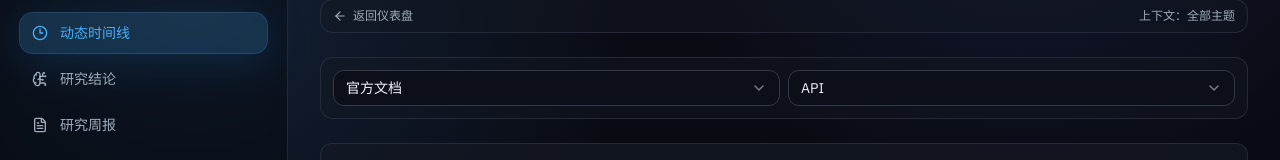
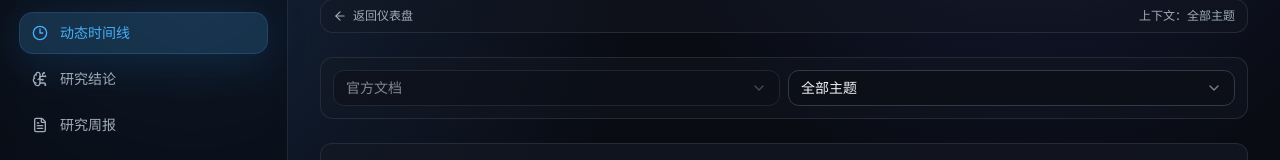
Before and after one commit to huiliuxu780/AiResearchStudio, a Next.js app: page /timeline in a window 1280 px wide. Shown: the part 187-347 px from the top of the page. Built offline with nearby package versions, Linux system fonts and the light colour scheme.

Commit message:
feat: make timeline topic filter URL-driven

```diff
--- a/src/app/(workbench)/timeline/page.tsx
+++ b/src/app/(workbench)/timeline/page.tsx
@@ -1,7 +1,7 @@
 "use client";
 
-import { useMemo } from "react";
-import { useSearchParams } from "next/navigation";
+import { useCallback, useMemo } from "react";
+import { usePathname, useRouter, useSearchParams } from "next/navigation";
 
 import { PageShell } from "@/components/layout/page-shell";
 import { ContextBackBar } from "@/components/shared/context-back-bar";
@@ -12,15 +12,37 @@ import { TimelineItemCard } from "@/components/shared/timeline-item-card";
 import { topicTypeLabelMap } from "@/lib/label-maps";
 import { getTimelineQuery, resolveSelectedId } from "@/lib/workbench-query";
 import { getWorkbenchRepository } from "@/repositories";
+import type { TopicType } from "@/types/enums";
 
 export default function TimelinePage() {
   const searchParams = useSearchParams();
+  const pathname = usePathname();
+  const router = useRouter();
   const query = getTimelineQuery(searchParams);
   const topic = query.topic;
   const itemId = query.item_id;
   const repository = getWorkbenchRepository();
   const timeline = repository.getTimeline(query);
   const state = timeline.scenario;
+
+  const handleTopicChange = useCallback(
+    (nextTopic?: TopicType) => {
+      const next = new URLSearchParams(searchParams.toString());
+
+      if (nextTopic) {
+        next.set("topic", nextTopic);
+      } else {
+        next.delete("topic");
+      }
+
+      // Topic changed means previously focused item may not belong to new topic filter.
+      next.delete("item_id");
+
+      const queryString = next.toString();
+      router.replace(queryString ? `${pathname}?${queryString}` : pathname, { scroll: false });
+    },
+    [pathname, router, searchParams]
+  );
 
   const filteredItems = useMemo(() => {
     const byTopic = topic ? timeline.data.items.filter((item) => item.topic_type === topic) : timeline.data.items;
@@ -44,7 +66,12 @@ export default function TimelinePage() {
           contextText={topicLabel ? `上下文：${topicLabel}` : "上下文：全部主题"}
         />
 
-        <FilterBar sourceTypes={timeline.data.filters.source_types} topicTypes={timeline.data.filters.topic_types} />
+        <FilterBar
+          sourceTypes={timeline.data.filters.source_types}
+          topicTypes={timeline.data.filters.topic_types}
+          selectedTopic={topic}
+          onTopicChange={handleTopicChange}
+        />
 
         <div className="space-y-3">
           {filteredItems.length === 0 ? (
--- a/src/components/shared/filter-bar.tsx
+++ b/src/components/shared/filter-bar.tsx
@@ -7,14 +7,18 @@ import type { SourceType, TopicType } from "@/types/enums";
 interface FilterBarProps {
   sourceTypes: SourceType[];
   topicTypes: TopicType[];
+  selectedTopic?: TopicType;
+  onTopicChange?: (topic?: TopicType) => void;
 }
 
-export function FilterBar({ sourceTypes, topicTypes }: FilterBarProps) {
+export function FilterBar({ sourceTypes, topicTypes, selectedTopic, onTopicChange }: FilterBarProps) {
+  const topicValue = selectedTopic ?? "all";
+
   return (
     <div className="grid gap-2 rounded-lg border border-border/60 bg-card/40 p-3 md:grid-cols-2">
-      <Select defaultValue={sourceTypes[0]}>
-        <SelectTrigger>
-          <SelectValue placeholder="来源筛选" />
+      <Select defaultValue={sourceTypes[0]} disabled>
+        <SelectTrigger aria-label="来源筛选（Phase 2 预留）">
+          <SelectValue placeholder="来源筛选（Phase 2 预留）" />
         </SelectTrigger>
         <SelectContent>
           {sourceTypes.map((item) => (
@@ -25,11 +29,18 @@ export function FilterBar({ sourceTypes, topicTypes }: FilterBarProps) {
         </SelectContent>
       </Select>
 
-      <Select defaultValue={topicTypes[0]}>
-        <SelectTrigger>
+      <Select
+        value={topicValue}
+        onValueChange={(value) => {
+          if (!onTopicChange) return;
+          onTopicChange(value === "all" ? undefined : (value as TopicType));
+        }}
+      >
+        <SelectTrigger aria-label="主题筛选">
           <SelectValue placeholder="主题筛选" />
         </SelectTrigger>
         <SelectContent>
+          <SelectItem value="all">全部主题</SelectItem>
           {topicTypes.map((item) => (
             <SelectItem key={item} value={item}>
               {topicTypeLabelMap[item]}
--- a/src/lib/workbench-query.ts
+++ b/src/lib/workbench-query.ts
@@ -3,8 +3,13 @@ import type { ReadonlyURLSearchParams } from "next/navigation";
 import { getScenarioState } from "@/lib/scenario-state";
 import type { WorkbenchQuery } from "@/repositories/workbench/types";
 import { topicTypeValues } from "@/types/enums";
+import type { TopicType } from "@/types/enums";
 
 const topicTypeSet = new Set<string>(topicTypeValues);
+
+type StateQuery = Pick<WorkbenchQuery, "state">;
+type TimelineQuery = StateQuery & { topic?: TopicType; item_id?: string };
+type DetailQuery = StateQuery & { id?: string };
 
 function getValue(searchParams: ReadonlyURLSearchParams, key: string): string | undefined {
   const raw = searchParams.get(key);
@@ -14,11 +19,11 @@ function getValue(searchParams: ReadonlyURLSearchParams, key: string): string |
   return value.length > 0 ? value : undefined;
 }
 
-function getTopicValue(searchParams: ReadonlyURLSearchParams): string | undefined {
+function getTopicValue(searchParams: ReadonlyURLSearchParams): TopicType | undefined {
   const value = getValue(searchParams, "topic");
   if (!value) return undefined;
 
-  return topicTypeSet.has(value) ? value : undefined;
+  return topicTypeSet.has(value) ? (value as TopicType) : undefined;
 }
 
 export function resolveSelectedId<T extends { id: string }>(items: T[], requestedId?: string, preferredId?: string): string | undefined {
@@ -28,13 +33,13 @@ export function resolveSelectedId<T extends { id: string }>(items: T[], requeste
   return items[0]?.id;
 }
 
-export function getStateQuery(searchParams: ReadonlyURLSearchParams): Pick<WorkbenchQuery, "state"> {
+export function getStateQuery(searchParams: ReadonlyURLSearchParams): StateQuery {
   return {
     state: getScenarioState(searchParams)
   };
 }
 
-export function getTimelineQuery(searchParams: ReadonlyURLSearchParams): Pick<WorkbenchQuery, "state" | "topic" | "item_id"> {
+export function getTimelineQuery(searchParams: ReadonlyURLSearchParams): TimelineQuery {
   return {
     ...getStateQuery(searchParams),
     topic: getTopicValue(searchParams),
@@ -42,7 +47,7 @@ export function getTimelineQuery(searchParams: ReadonlyURLSearchParams): Pick<Wo
   };
 }
 
-export function getDetailQuery(searchParams: ReadonlyURLSearchParams): Pick<WorkbenchQuery, "state" | "id"> {
+export function getDetailQuery(searchParams: ReadonlyURLSearchParams): DetailQuery {
   return {
     ...getStateQuery(searchParams),
     id: getValue(searchParams, "id")
```
